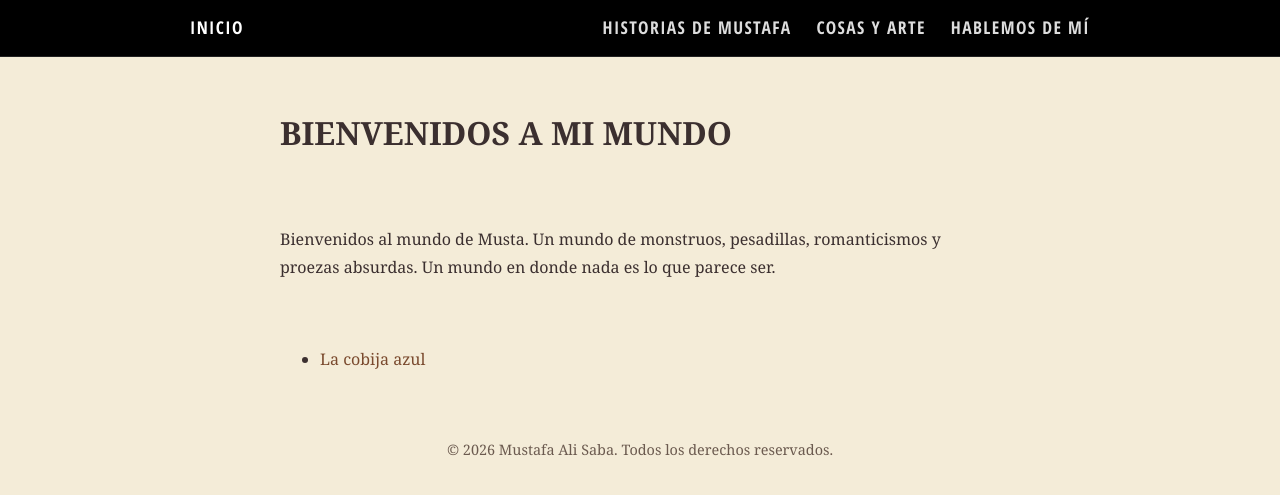
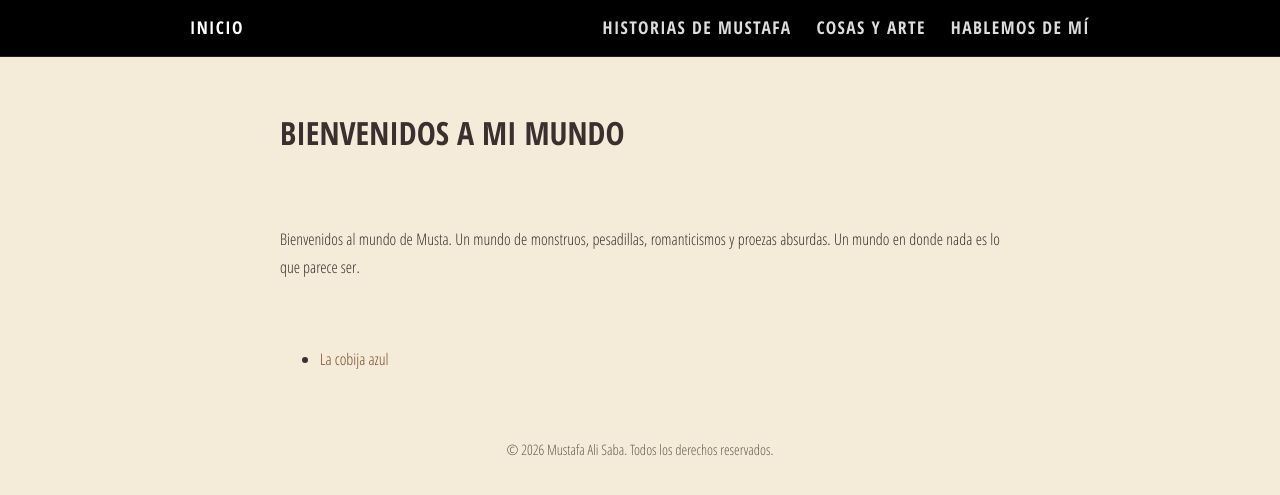
Before and after one commit to mustafaalisaba/mustafaalisaba, a Jekyll site: the page built from index.md, in a window 1280 px wide. Shown: the top 495 px of the page. Built offline with Jekyll 4.4.1, drawn with Linux system fonts in a browser that asks for light colours.

Commit message:
whole text

```diff
--- a/assets/style.css
+++ b/assets/style.css
@@ -31,7 +31,8 @@ body {
   padding: 0;
   background: var(--bg-color);
   color: var(--text-color);
-  font-family: Georgia, "Times New Roman", serif;
+  font-family: "Open Sans Condensed", system-ui, sans-serif;
+  /*font-family: Georgia, "Times New Roman", serif;*/
   /*font-family: "Palatino Linotype", "Book Antiqua", Palatino, serif;*/
   font-size: 16px;
   line-height: 1.75;
@@ -55,6 +56,11 @@ body {
 
 /* Párrafos */
 .story p {
+  margin-bottom: 1.4rem;
+  text-align: justify;
+}
+
+p {
   margin-bottom: 1.4rem;
   text-align: justify;
 }
```
